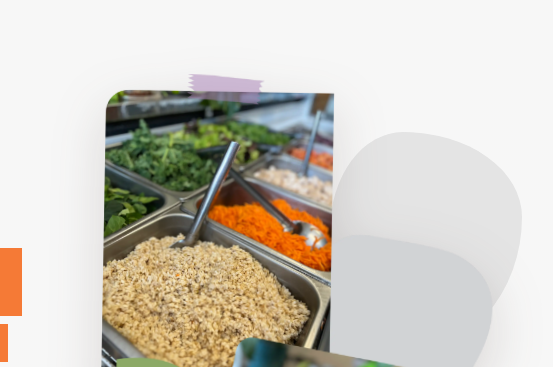
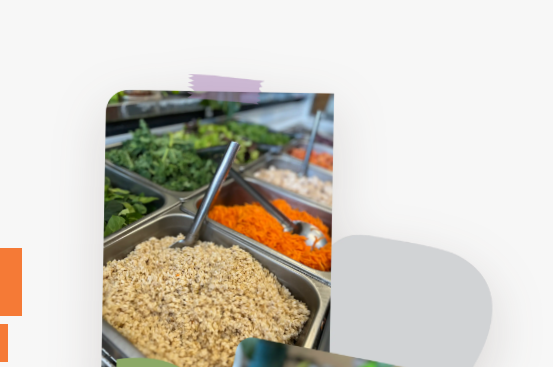
Before and after one commit to GutierrezJesica/Ensalada, a website: page index.html in a window 1280 px wide. Shown: the part 82-449 px from the top of the page, 598-1151 px from the left. Drawn offline with Linux system fonts and the light colour scheme.

Commit message:
banner corregido

```diff
--- a/index.html
+++ b/index.html
@@ -21,7 +21,6 @@
             </div>
 
             <div class="hero__images">
-                <div class="shape shape--gray"></div>
                 <div class="shape shape--green"></div>
                 <img src="assets/fotos portadas todas juntas.webp" alt="Ingredientes frescos" class="hero__photo hero__photo--combo">
             </div>
--- a/styles.css
+++ b/styles.css
@@ -142,15 +142,6 @@ a {
     width: min(100%, 420px);
     height: 390px;
     margin: 0 auto;
-}
-
-.shape--gray {
-    position: absolute;
-    top: 64px;
-    right: 0;
-    width: 192px;
-    height: 224px;
-    background: var(--gray);
 }
 
 .shape--green {
```
